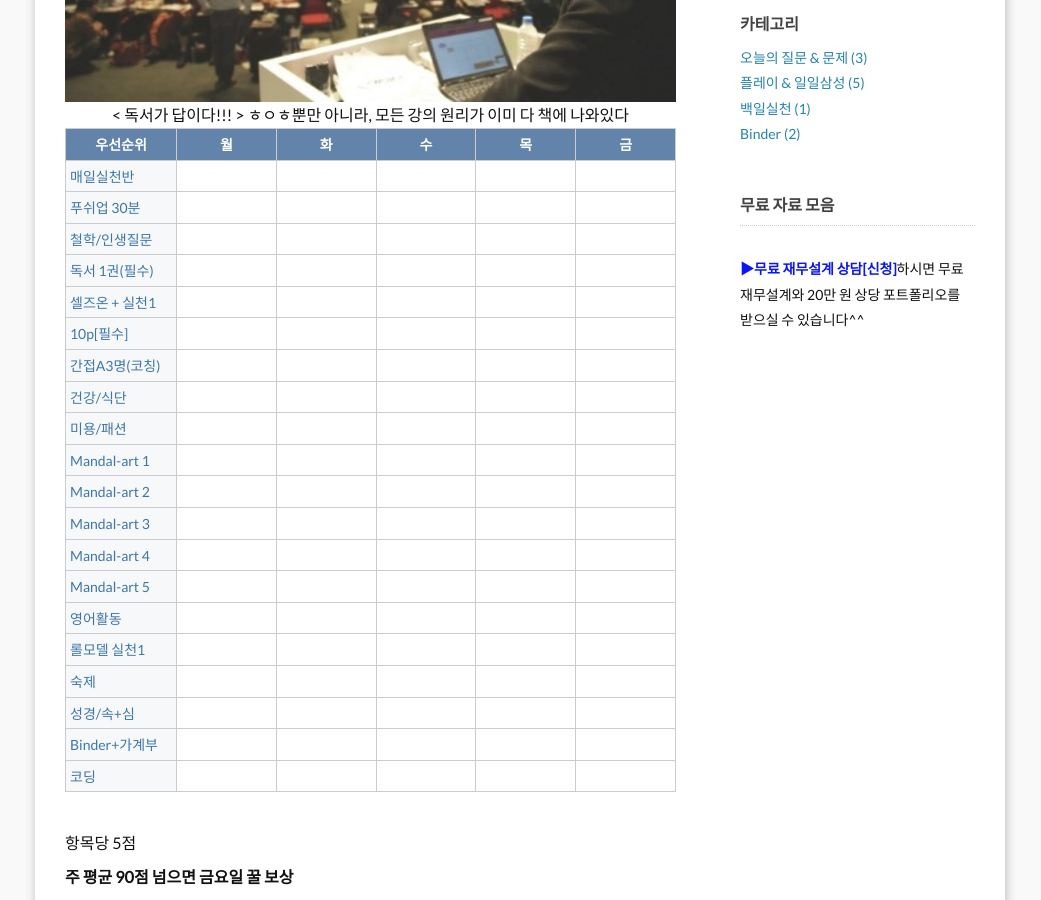
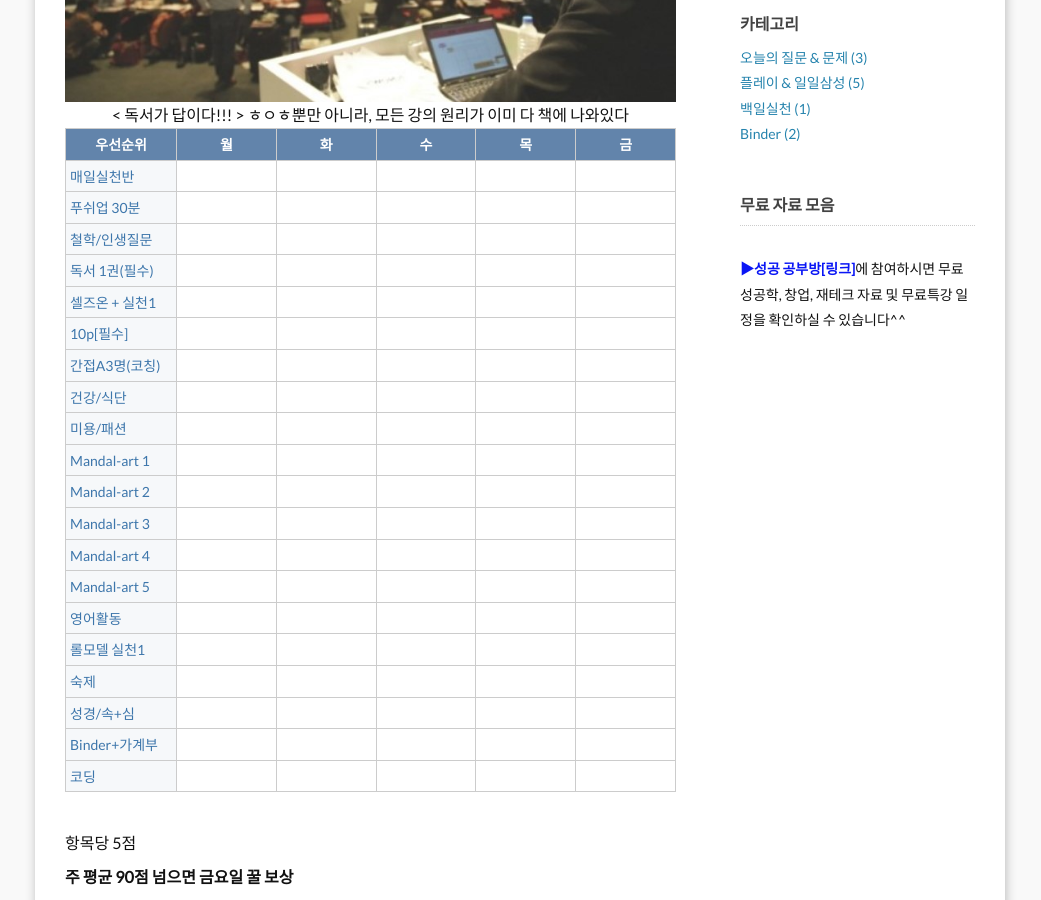
Before and after one commit to leevra/self-management.leeseungju.com, a Jekyll site: the page built from index.html, in a window 1280 px wide and 900 px high, scrolled down 512 px. Shown: the whole window, without its empty margins (120-1161 px from the left). Built offline with Jekyll 4.4.1, drawn with Linux system fonts in a browser that asks for light colours; the list of posts is cut into pages by our own code.

Commit message:
Update event.html

```diff
--- a/_includes/event.html
+++ b/_includes/event.html
@@ -5,7 +5,7 @@
 
 <h4>무료 자료 모음</h4>
 <hr />
-<strong><a href="http://korea-assetcenter.leeseungju.com" target="_blank"><span style="color: rgb(10, 22, 245);">▶무료 재무설계 상담[신청]</span></a></strong>하시면 무료 재무설계와 20만 원 상당 포트폴리오를 받으실 수 있습니다^^
+<strong><a href="http://community.leeseungju.com" target="_blank"><span style="color: rgb(10, 22, 245);">▶성공 공부방[링크]</span></a></strong>에 참여하시면 무료 성공학, 창업, 재테크 자료 및 무료특강 일정을 확인하실 수 있습니다^^
 
 
 </div>
```
